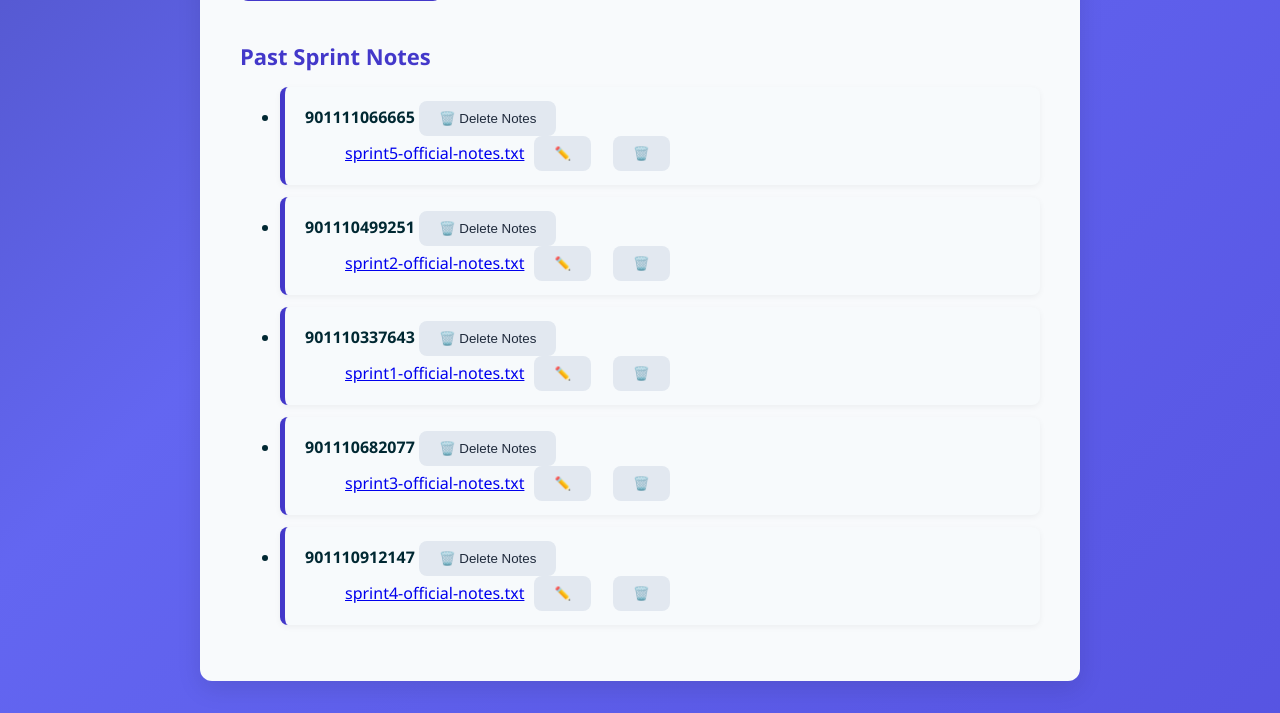
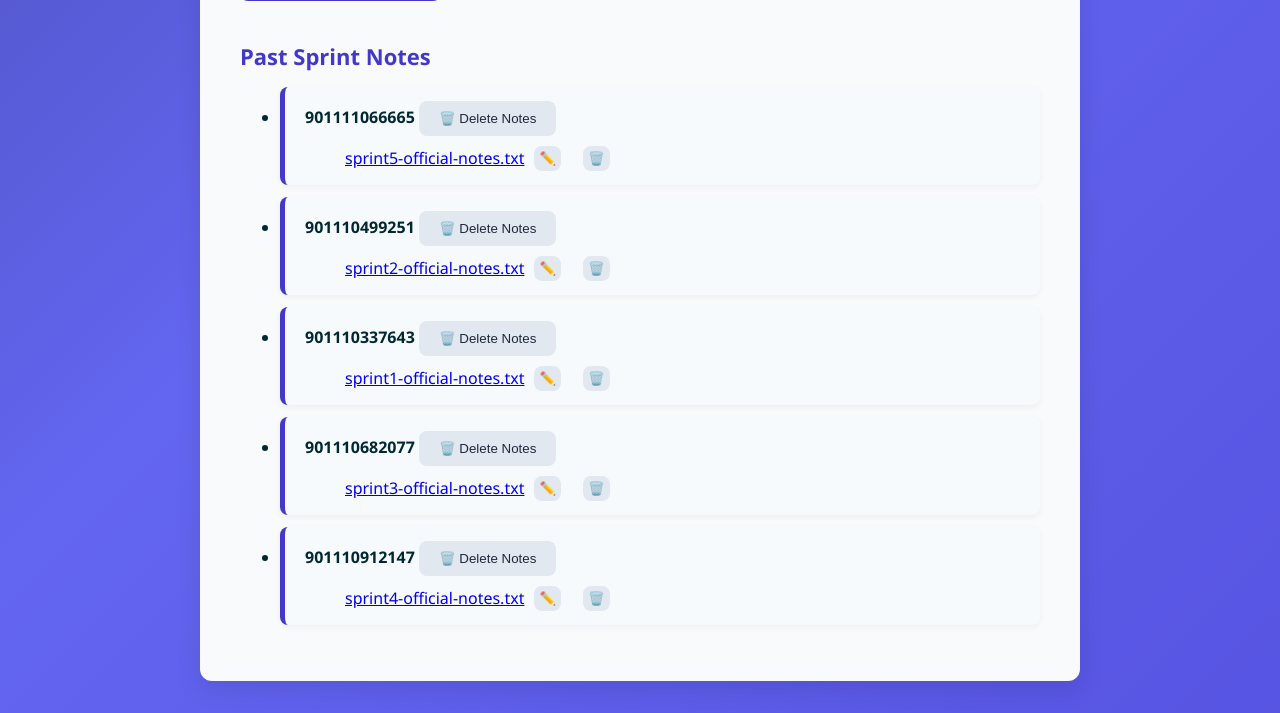
Before and after one commit to kienlucy08/release-notes-gpt, a Flask app: page / in a window 1280 px wide. Shown: the part 803-1516 px from the top of the page. Run offline with Flask 3, Linux system fonts and the light colour scheme; data that the repository does not hold is empty.

Commit message:
Added styling and index changes

```diff
--- a/static/css/styles.css
+++ b/static/css/styles.css
@@ -251,6 +251,22 @@ body {
     background-color: #EF4444;
 }
 
+.button-third {
+    background-color: #E2E8F0;
+    color: #1E293B;
+    padding: 5px 5px;
+    border-radius: 8px;
+    border: none;
+    font-weight: 200;
+    margin-right: 12px;
+    cursor: pointer;
+    transition: background-color 0.2s ease;
+}
+
+.button-third:hover {
+    background-color: #CBD5E1;
+}
+
 /* ===============================
    Spinners
 ================================== */
--- a/templates/index.html
+++ b/templates/index.html
@@ -191,7 +191,7 @@
                     <!--Go through all files in the sprint folder-->
                     {% for file in sprint.files %}
                     <!--Display files in a list format-->
-                    <li style="display: flex; align-items: center; gap: 10px;">
+                    <li style="display: flex; align-items: center; gap: 10px; margin-top: 10px;">
                         <span class="file-name">
                             <a href="{{ url_for('static', filename='saved_notes/' ~ sprint.folder ~ '/' ~ file) }}" target="_blank">{{ file }}</a>
                         </span>
@@ -207,15 +207,15 @@
                             data-extension=".txt"
                             style="width: 120px; font-size: 13px; padding: 3px 5px;"
                             onkeydown="if(event.key==='Enter'){ this.form.requestSubmit(); event.preventDefault(); }" />
-                        <button type="submit" class="button-secondary">✅</button>
+                        <button type="submit" class="button-third">✅</button>
                     </form>
 
-                    <button type="button" class="button-secondary" onclick="toggleRename(this)">✏️</button>
+                    <button type="button" class="button-third" onclick="toggleRename(this)">✏️</button>
 
                     <form method="POST" action="/delete_single_note" style="display:inline;">
                         <input type="hidden" name="sprint_folder" value="{{ sprint.folder }}">
                         <input type="hidden" name="file_name" value="{{ file }}">
-                        <button type="submit" class="button-secondary" onclick="return confirm('Delete this individual note?')">🗑️</button>
+                        <button type="submit" class="button-third" onclick="return confirm('Delete this individual note?')">🗑️</button>
                     </form>
                     </li>
                     {% endfor %}
```
